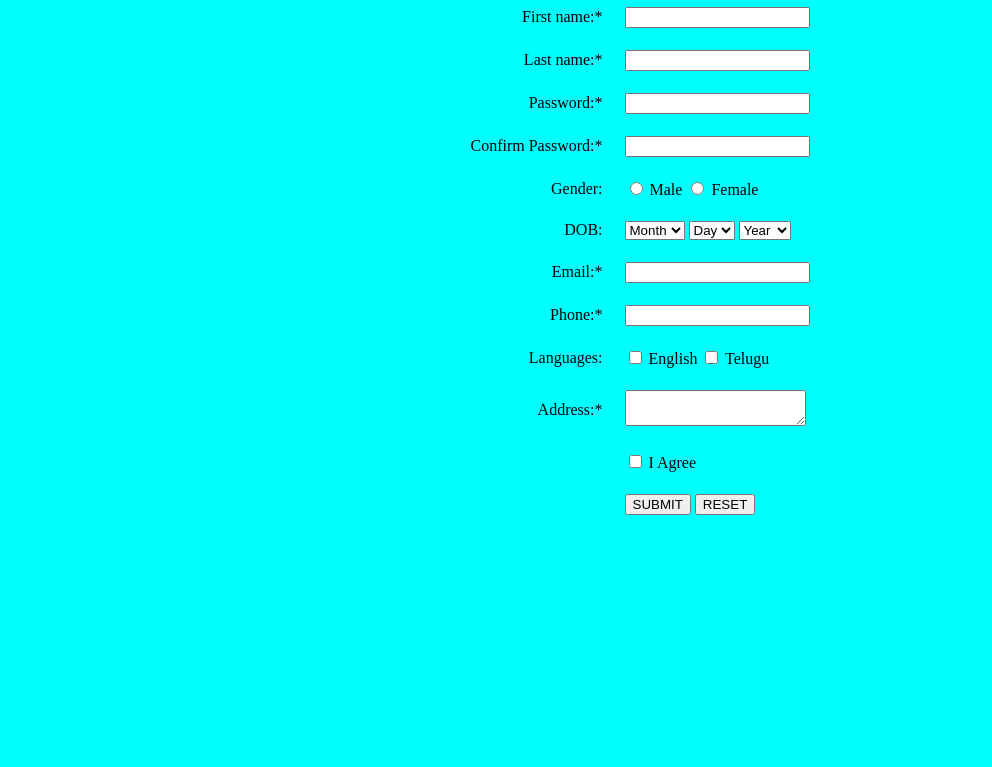
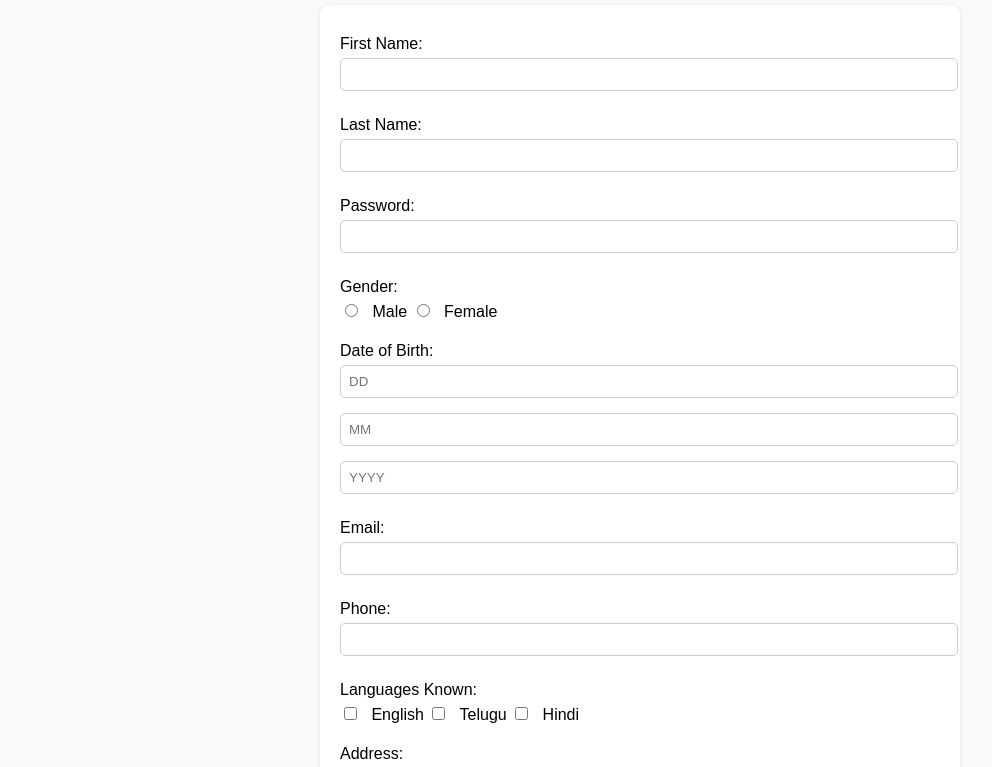
Before and after one commit to harishkodimala/registration-page1, a plain HTML site: page index.html in a window 1280 px wide. Shown: the part 91-858 px from the top of the page, without its empty margins (0-992 px from the left). Before the commit the page ends 800 px from the top, so only its background shows below. Drawn offline with Linux system fonts and the light colour scheme.

Commit message:
Update index.html

```diff
--- a/index.html
+++ b/index.html
@@ -1,110 +1,91 @@
 <!DOCTYPE html>
 <html lang="en">
 <head>
-  <meta charset="UTF-8" />
-  <title>REGISTRATION FORM</title>
+  <meta charset="UTF-8">
+  <meta name="viewport" content="width=device-width, initial-scale=1.0">
+  <title>Registration Form</title>
+  <style>
+    body { font-family: Arial, sans-serif; background: #f9f9f9; padding: 20px; }
+    h2 { color: #333; }
+    form { background: #fff; padding: 20px; border-radius: 10px; max-width: 600px; margin: auto; box-shadow: 0px 2px 5px rgba(0,0,0,0.1);}
+    label { display: block; margin: 10px 0 5px; }
+    input, textarea, select { width: 100%; padding: 8px; margin-bottom: 15px; border: 1px solid #ccc; border-radius: 5px; }
+    input[type="radio"], input[type="checkbox"] { width: auto; margin-right: 10px; }
+    input[type="submit"] { background: #28a745; color: white; border: none; cursor: pointer; font-size: 16px; }
+    input[type="submit"]:hover { background: #218838; }
+  </style>
+</head>
+<body>
+  <h2>Registration Form</h2>
+  <form name="regForm" onsubmit="return handleSubmit(event)">
+    <label>First Name:</label>
+    <input type="text" name="fname" required>
+
+    <label>Last Name:</label>
+    <input type="text" name="lname" required>
+
+    <label>Password:</label>
+    <input type="password" name="pw" required>
+
+    <label>Gender:</label>
+    <input type="radio" name="sex" value="Male" required> Male
+    <input type="radio" name="sex" value="Female"> Female
+
+    <label>Date of Birth:</label>
+    <input type="number" name="dob" placeholder="DD" min="1" max="31" required>
+    <input type="number" name="dob1" placeholder="MM" min="1" max="12" required>
+    <input type="number" name="dob3" placeholder="YYYY" min="1900" max="2099" required>
+
+    <label>Email:</label>
+    <input type="email" name="ename" required>
+
+    <label>Phone:</label>
+    <input type="tel" name="phn" pattern="[0-9]{10}" required>
+
+    <label>Languages Known:</label>
+    <input type="checkbox" name="hb" value="English"> English
+    <input type="checkbox" name="hb" value="Telugu"> Telugu
+    <input type="checkbox" name="hb" value="Hindi"> Hindi
+
+    <label>Address:</label>
+    <textarea name="add" rows="3" required></textarea>
+
+    <input type="submit" value="Submit">
+  </form>
+
   <script>
-    const scriptURL = "https://script.google.com/macros/s/AKfycbzYpIe068pw75FY1QX4dC6_fLr-KrN5ULeTfRBZrIq15hkaxCREL5tqW8buBOY1wKh9/exec"; // replace with your Apps Script Web App URL
+    // ✅ Replace this with your Google Apps Script Web App URL
+    const scriptURL = "https://script.google.com/macros/s/AKfycbzzVvFAZz_gLSjbTw22_xWUgwdrHtGEHe1fCpABVqaATADCosd0y8fMmsUnNhI_U22G/exec";
 
     async function handleSubmit(event) {
       event.preventDefault();
-      if (!validateForm()) return;
-
       const form = document.forms["regForm"];
-
       const data = {
         fname: form["fname"].value,
         lname: form["lname"].value,
         pw: form["pw"].value,
+        sex: form["sex"].value,
+        dob: form["dob"].value + "-" + form["dob1"].value + "-" + form["dob3"].value,
         email: form["ename"].value,
         phone: form["phn"].value,
-        gender: form["sex"].value,
-        dob: form["dob"].value + "-" + form["dob1"].value + "-" + form["dob3"].value,
-        languages: Array.from(form.querySelectorAll('input[name="hb"]:checked')).map(cb => cb.value).join(", "),
+        languages: [...form.querySelectorAll("input[name='hb']:checked")].map(el => el.value).join(","),
         address: form["add"].value
       };
 
       try {
-        let res = await fetch(scriptURL, {
+        let response = await fetch(scriptURL, {
           method: "POST",
           body: JSON.stringify(data),
           headers: { "Content-Type": "application/json" }
         });
-
-        if (res.ok) {
-          alert("Form submitted successfully!");
-          form.reset();
-        } else {
-          alert("Error submitting form.");
-        }
-      } catch (error) {
-        alert("Error: " + error.message);
+        let result = await response.text();
+        alert("✅ Form submitted successfully!");
+        form.reset();
+      } catch (err) {
+        alert("❌ Error: " + err.message);
       }
-    }
-
-    function validateForm() {
-      const form = document.forms["regForm"];
-      const fname = form["fname"].value.trim();
-      const lname = form["lname"].value.trim();
-      const pw = form["pw"].value;
-      const cp = form["cp"].value;
-      const email = form["ename"].value.trim();
-      const phone = form["phn"].value.trim();
-      const terms = form["xx"].checked;
-
-      if (!fname) { alert("First name required"); return false; }
-      if (!lname) { alert("Last name required"); return false; }
-      if (!pw) { alert("Password required"); return false; }
-      if (pw !== cp) { alert("Passwords do not match"); return false; }
-      if (!email.match(/^[^\s@]+@[^\s@]+\.[^\s@]+$/)) { alert("Invalid email"); return false; }
-      if (!/^\d{10}$/.test(phone)) { alert("Invalid phone"); return false; }
-      if (!terms) { alert("Accept Terms"); return false; }
-
-      return true;
+      return false;
     }
   </script>
-</head>
-<body bgcolor="cyan">
-  <h2 align="center">ONLINE REGISTRATION</h2>
-  <hr />
-
-  <form name="regForm" onsubmit="handleSubmit(event)">
-    <table align="center" cellspacing="20">
-      <tr><td align="right">First name:* </td><td><input type="text" name="fname" /></td></tr>
-      <tr><td align="right">Last name:* </td><td><input type="text" name="lname" /></td></tr>
-      <tr><td align="right">Password:* </td><td><input type="password" name="pw" /></td></tr>
-      <tr><td align="right">Confirm Password:* </td><td><input type="password" name="cp" /></td></tr>
-      <tr><td align="right">Gender:</td>
-        <td>
-          <input type="radio" name="sex" value="Male" /> Male
-          <input type="radio" name="sex" value="Female" /> Female
-        </td>
-      </tr>
-      <tr><td align="right">DOB:</td>
-        <td>
-          <select name="dob"><option>Month</option><option>JAN</option><option>FEB</option></select>
-          <select name="dob1"><option>Day</option><option>01</option><option>02</option></select>
-          <select name="dob3"><option>Year</option><option>2005</option><option>2006</option></select>
-        </td>
-      </tr>
-      <tr><td align="right">Email:* </td><td><input type="text" name="ename" /></td></tr>
-      <tr><td align="right">Phone:* </td><td><input type="text" name="phn" /></td></tr>
-      <tr><td align="right">Languages:</td>
-        <td>
-          <input type="checkbox" name="hb" value="English" /> English
-          <input type="checkbox" name="hb" value="Telugu" /> Telugu
-        </td>
-      </tr>
-      <tr><td align="right">Address:* </td><td><textarea name="add"></textarea></td></tr>
-      <tr><td></td><td><input type="checkbox" name="xx" /> I Agree</td></tr>
-      <tr>
-        <td></td>
-        <td>
-          <input type="submit" value="SUBMIT" />
-          <input type="reset" value="RESET" />
-        </td>
-      </tr>
-    </table>
-  </form>
 </body>
 </html>
```
